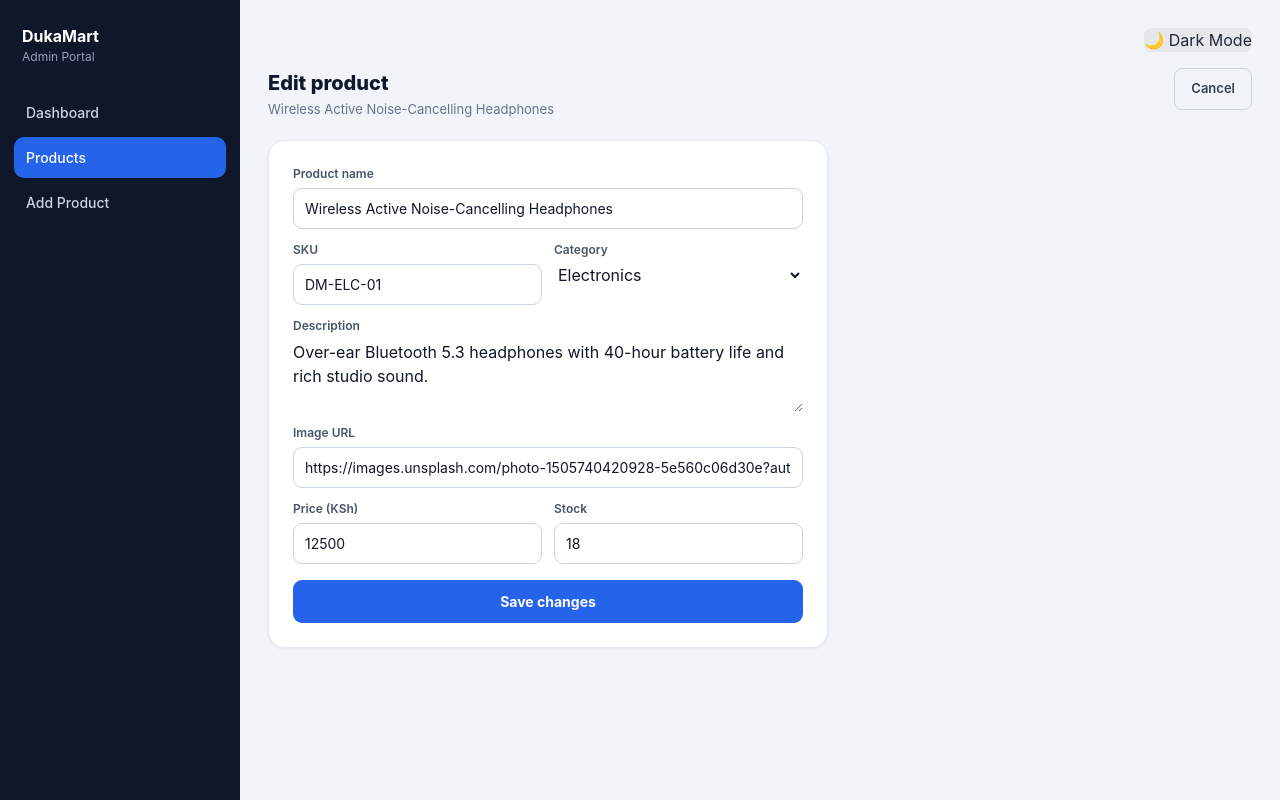
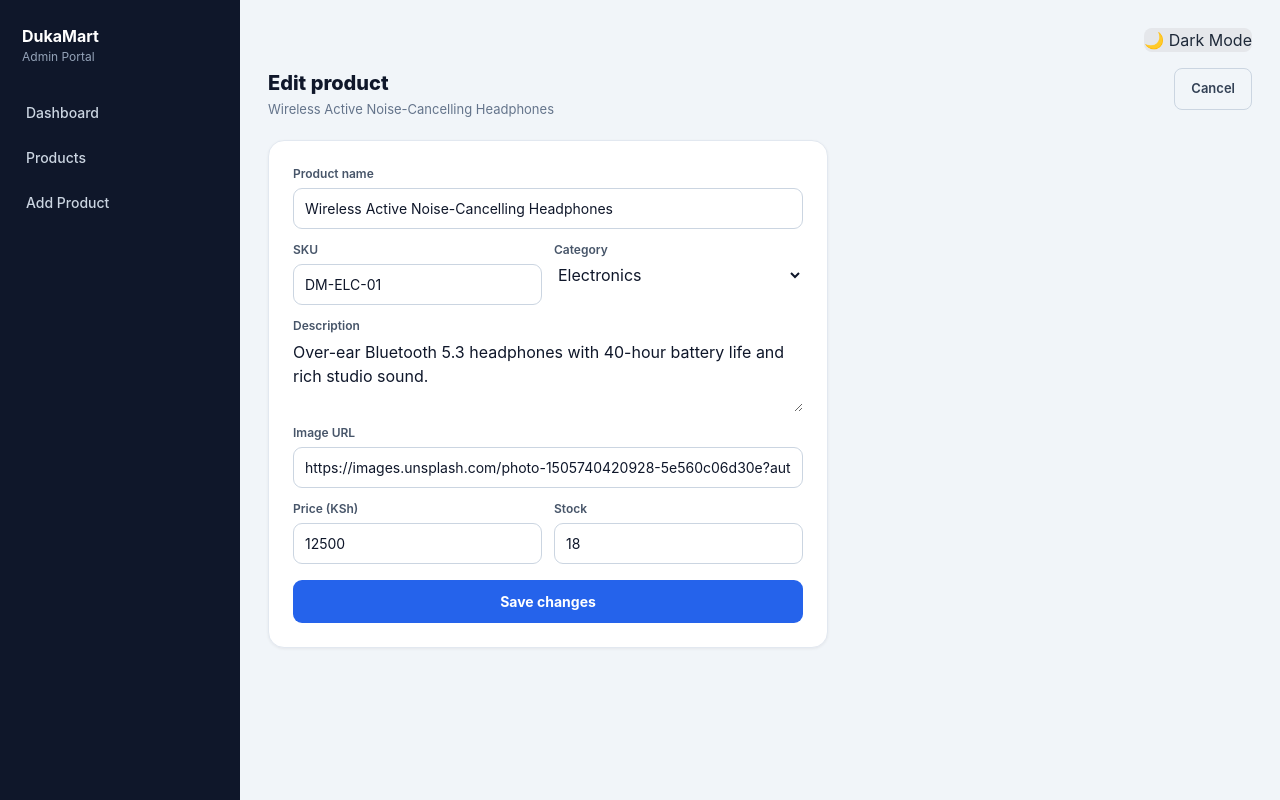
Before and after one commit to Wendy400/Duka-Mart, a React (Vite) app: page /products/1/edit in a window 1280 px wide. Built offline with nearby package versions, Linux system fonts and the light colour scheme.

Commit message:
fix(sidebar): exact-match active state so links route/highlight independently

```diff
--- a/src/components/SideBar.jsx
+++ b/src/components/SideBar.jsx
@@ -1,4 +1,7 @@
 import { NavLink } from "react-router-dom";
+
+const linkClass = ({ isActive }) =>
+  "sidebar-link" + (isActive ? " active" : "");
 
 function SideBar() {
   return (
@@ -11,31 +14,15 @@ function SideBar() {
       </div>
 
       <nav className="sidebar-links">
-        <NavLink
-          to="/"
-          end
-          className={({ isActive }) =>
-            "sidebar-link" + (isActive ? " active" : "")
-          }
-        >
+        <NavLink to="/" end className={linkClass}>
           Dashboard
         </NavLink>
 
-        <NavLink
-          to="/products"
-          className={({ isActive }) =>
-            "sidebar-link" + (isActive ? " active" : "")
-          }
-        >
+        <NavLink to="/products" end className={linkClass}>
           Products
         </NavLink>
 
-        <NavLink
-          to="/products/new"
-          className={({ isActive }) =>
-            "sidebar-link" + (isActive ? " active" : "")
-          }
-        >
+        <NavLink to="/products/new" end className={linkClass}>
           Add Product
         </NavLink>
       </nav>
```
